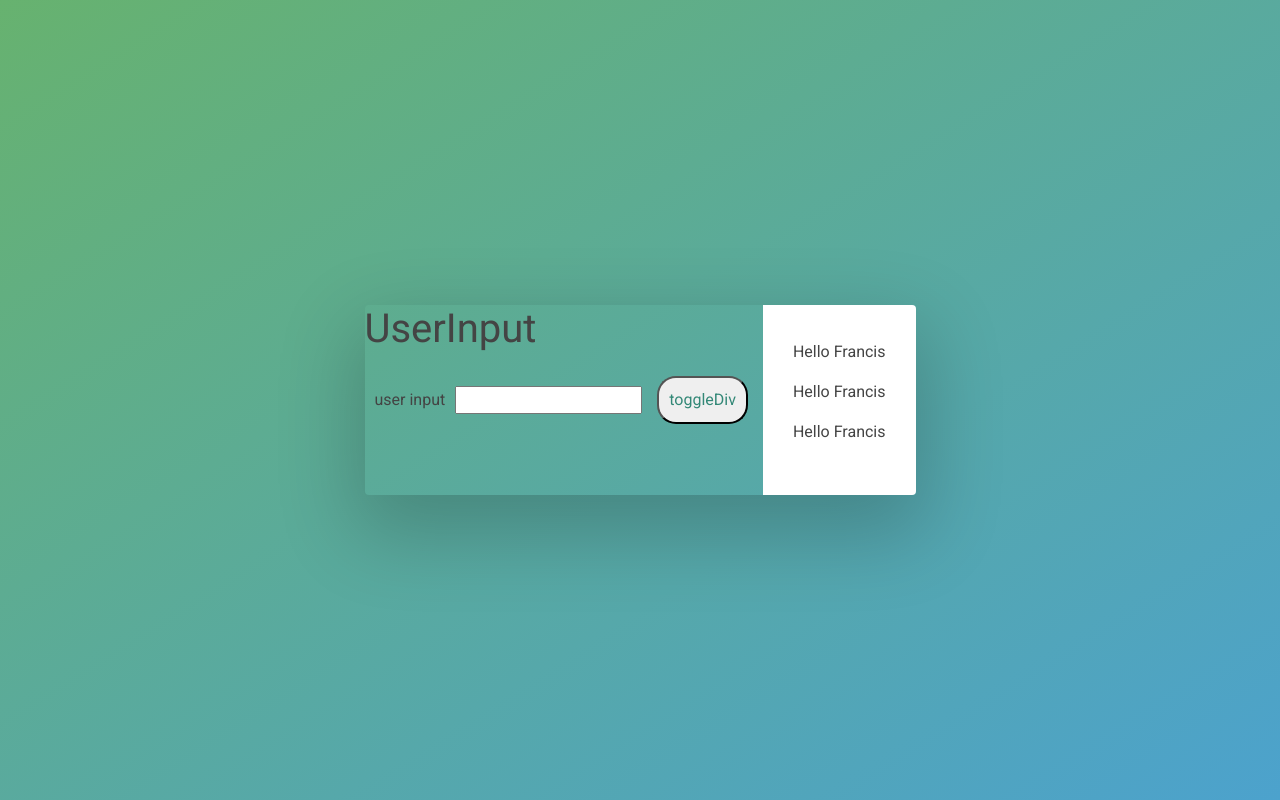
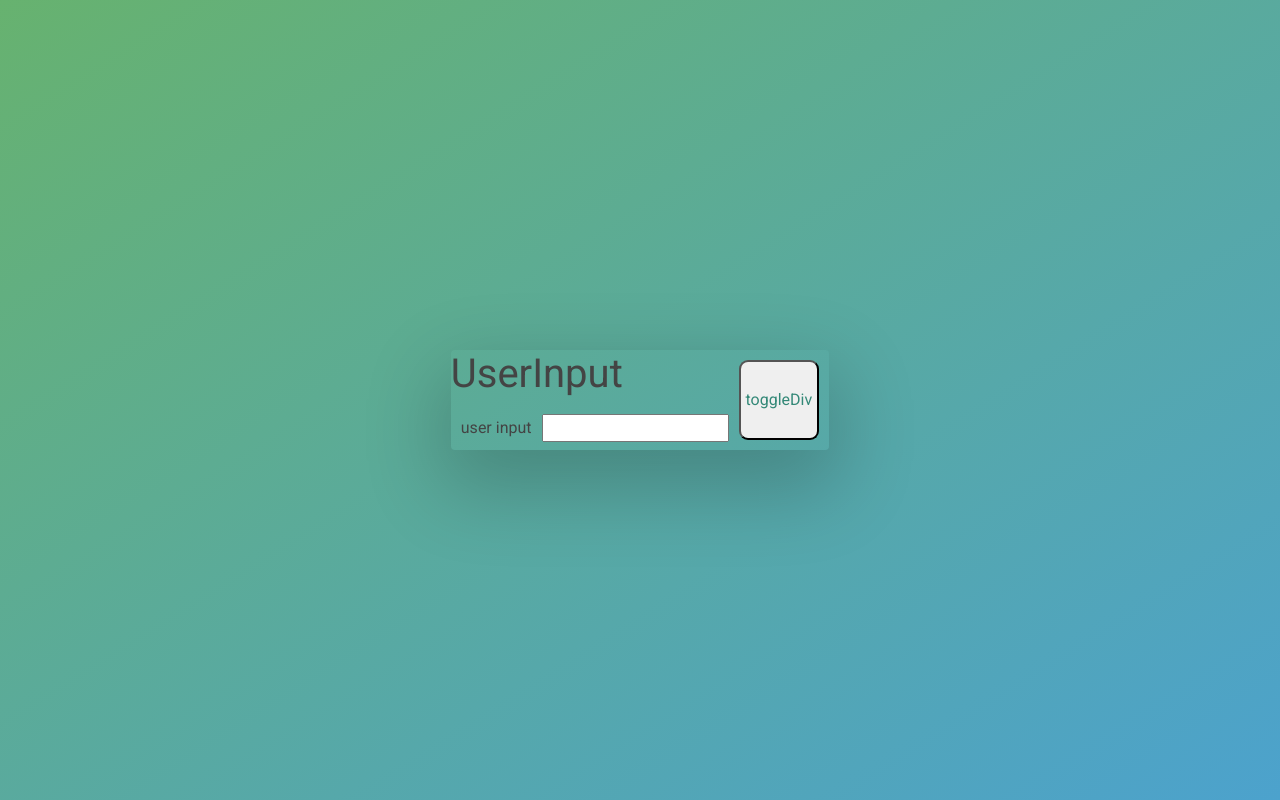
Before and after one commit to sdbeng/controlled-components-demo, a React (Create React App) app: page / in a window 1280 px wide. Built offline with nearby package versions, Linux system fonts and the light colour scheme.

Commit message:
fix onClick methos and embed toggle btn in App

```diff
--- a/src/App.js
+++ b/src/App.js
@@ -13,23 +13,39 @@ import UserOutput from "./components/UserOutput";
 
 class App extends Component {
   state = {
-    username: 'Francis'
+    username: 'Francis',
+    showDiv:false
   }
   onChangeHandler = (e) => {
     this.setState({
       username: e.target.value
     })
   }
+  onToggle = () => {
+    this.setState({
+      showDiv:!this.state.showDiv
+    })
+  }
   render() {
     return (
       <div className="msgBox">
+        <div>
+          <UserInput
+          onChange={this.onChangeHandler}
+           />
+        </div>
+        <button
+        style={{margin:10, padding:5, color:'#387', borderRadius:9}}
+      onClick={this.onToggle}
+         >toggleDiv</button>
+        {this.state.showDiv ?
+          <div className="msg__content">
+          <UserOutput
+          username={this.state.username}
+           />
+        </div> : null
+        }
 
-        <div>
-          <UserInput onChange={this.onChangeHandler} />
-        </div>
-        <div className="msg__content">
-          <UserOutput username={this.state.username} />
-        </div>
       </div>)
   }
 }
--- a/src/components/UserInput.js
+++ b/src/components/UserInput.js
@@ -14,9 +14,7 @@ function UserInput (props) {
         type="text"
         onChange={props.onChange}
         />
-        <button
-       style={{margin:15, padding:10, color:'#387', borderRadius:19}}
-        >toggleDiv</button>
+
         </form>
       </div>
     )
--- a/src/components/UserOutput.js
+++ b/src/components/UserOutput.js
@@ -5,7 +5,7 @@ function UserOutput(props) {
 
     return (
       <div>
-        <p>Hello {props.username}</p>
+        <p>Hello {props.username} </p>
         <p>Hello {props.username}</p>
         <p>Hello {props.username}</p>
 
```
